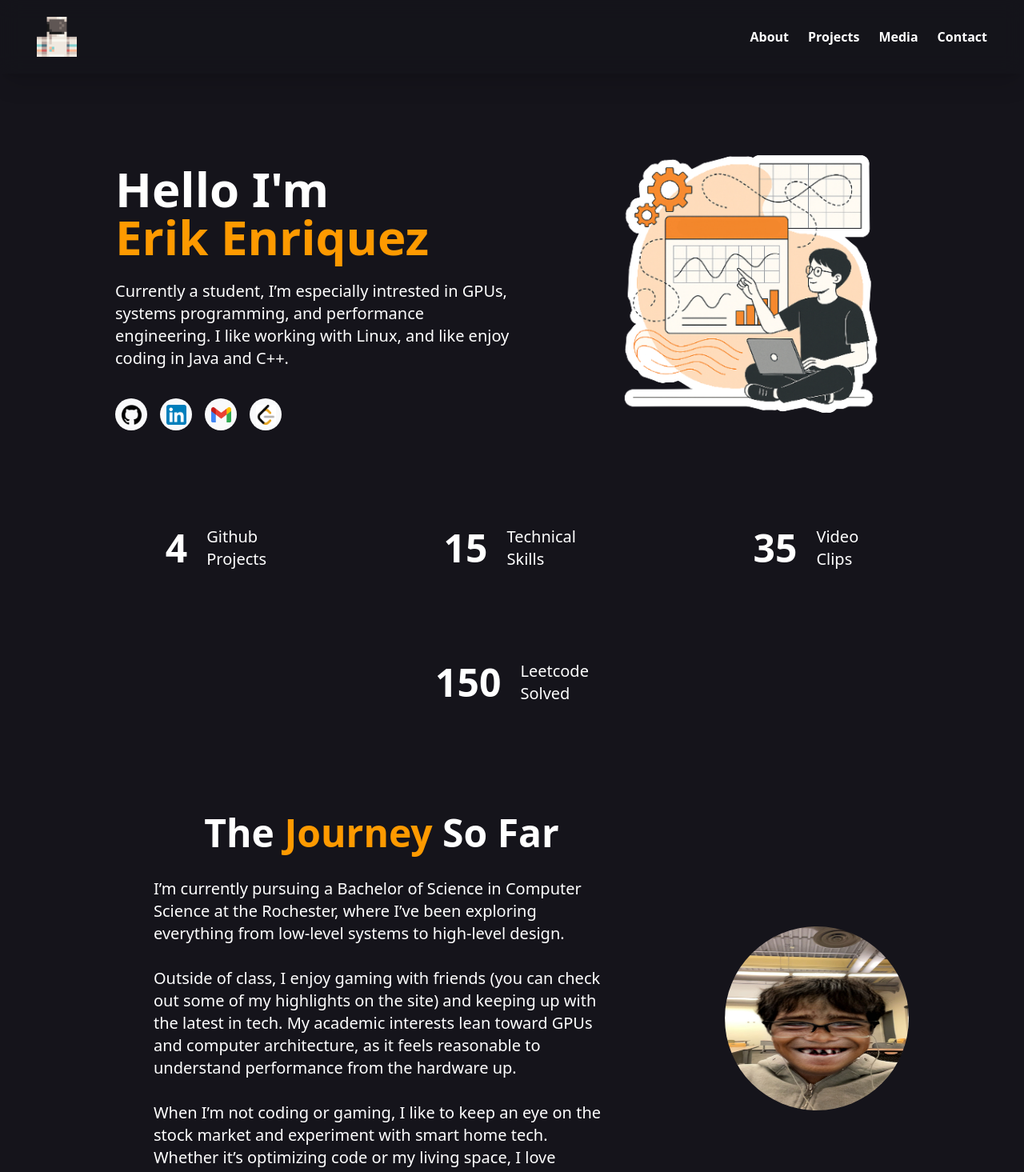
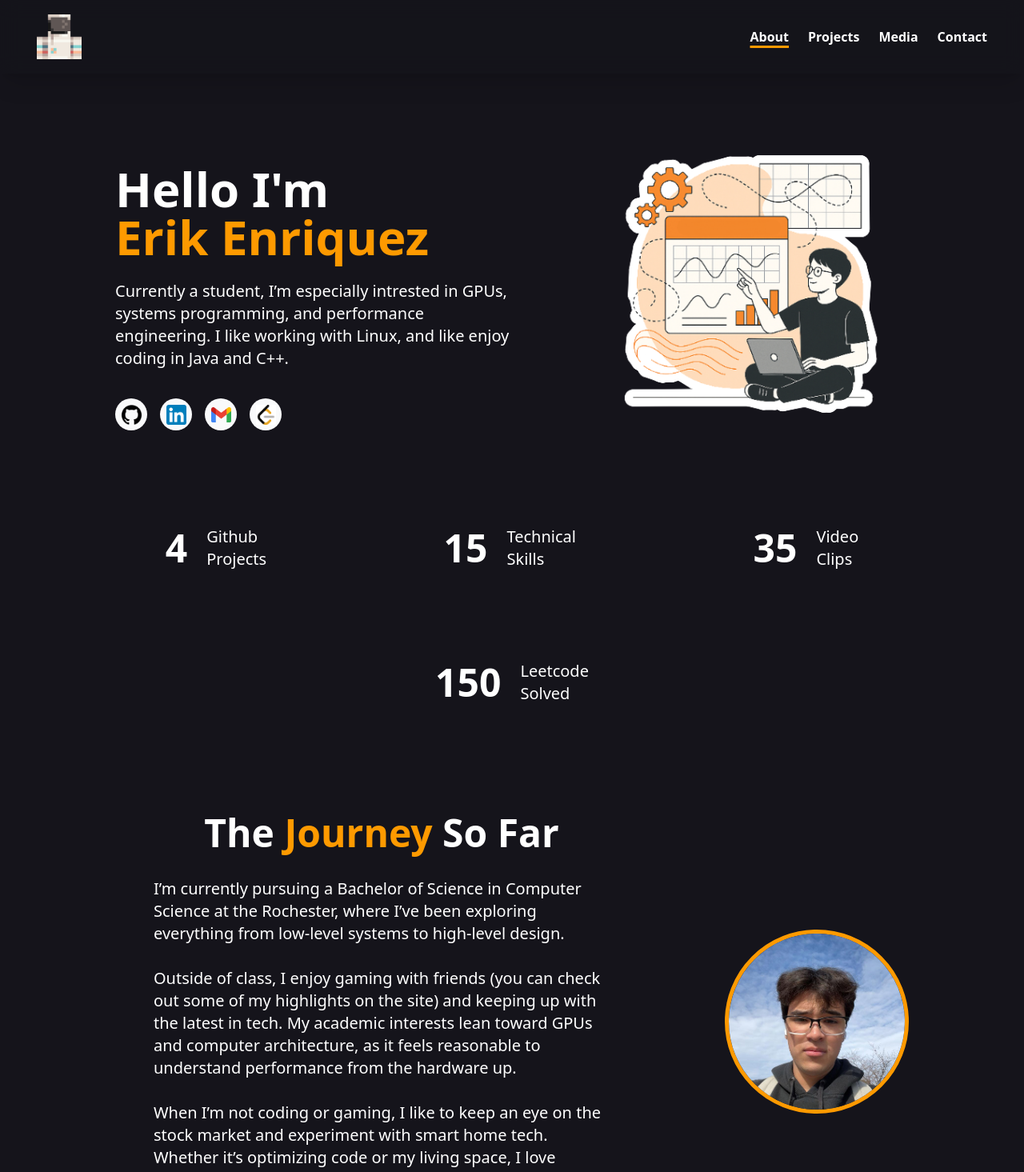
Before and after one commit to erikenriquez34/dashboard-site, a React (Vite) app: page / in a window 1280 px wide. Shown: the top 1465 px of the page at 80% size. Built offline with nearby package versions, Linux system fonts and the light colour scheme.

Commit message:
New image and react router

```diff
--- a/package.json
+++ b/package.json
@@ -13,6 +13,7 @@
     "@tailwindcss/vite": "^4.1.7",
     "react": "^19.1.0",
     "react-dom": "^19.1.0",
+    "react-router-dom": "^7.6.1",
     "tailwindcss": "^4.1.7"
   },
   "devDependencies": {
--- a/src/App.tsx
+++ b/src/App.tsx
@@ -1,77 +1,20 @@
-import Navbar from './components/about/Navbar.tsx'
-import Bubble from './components/about/Bubble.tsx'
-import Stat from './components/about/Stat.tsx'
+import {
+  BrowserRouter as Router,
+  Routes,
+  Route
+} from 'react-router-dom'
+
+import Navbar from './components/Navbar.tsx'
+import About from './components/about/About.tsx'
 
 function App() {
   return (
-    <>
+    <Router>
       <Navbar/>
-      <main className="flex flex-col min-h-screen xl:mt-28 mt-36 pt-12 items-center">
-        <section className="flex flex-col xl:flex-row items-center justify-around px-24 w-fit min-2xl:w-7xl">
-          <div className="px-12 w-[55%]">
-            <h1 className="text-6xl font-bold">Hello I'm</h1>
-            <h1 className="text-6xl mb-6 font-bold text-amber-500">Erik Enriquez</h1>
-            <p className="text-xl mb-9"> Currently a student, I’m especially intrested in GPUs, systems
-              programming, and performance engineering. I like working with Linux, and like enjoy coding
-              in Java and C++. </p>
-            <div className="flex gap-4">
-              <Bubble link="https://github.com/erikenriquez34" icon="github.png"/>
-              <Bubble link="https://www.linkedin.com/in/erikenriquez34/" icon="linkedin.png"/>
-              <Bubble link="https://mail.google.com/mail/u/0/?fs=1&tf=cm&source=mailto&to=erikenriquez34@gmail.com" icon="gmail.png"/>
-              <Bubble link="https://leetcode.com/u/erikenriquez34/" icon ="leetcode.png"/>
-            </div>
-          </div>
-          <div className="justify-center px-12 w-[45%] hidden xl:flex">
-            <img
-            src="simulate-guy.png"
-            className="mb-9 w-fit h-fit"
-            alt="computer-guy"
-            />
-          </div>
-        </section>
-
-        <section className="flex flex-wrap items-center justify-around gap-24 px-36 mb-18 mt-16">
-          <Stat number={4} top="Github" bot="Projects"/>
-          <Stat number={15} top="Technical" bot="Skills"/>
-          <Stat number={35} top="Video" bot="Clips"/>
-          <Stat number={150} top="Leetcode" bot="Solved"/>
-        </section>
-
-        <section className="flex flex-col xl:flex-row items-center justify-around px-24 pt-14 mb-24 w-fit min-2xl:w-7xl">
-          <div className="px-24 text-center w-[95%]">
-            <h1 className="text-5xl font-bold mb-8">
-              The <span className="text-amber-500">Journey</span> So Far
-            </h1>
-
-            <p className="text-left text-xl">
-              I’m currently pursuing a Bachelor of Science in Computer Science at the
-              Rochester, where I’ve been exploring everything from low-level systems to high-level
-              design.<br/><br/>
-
-              Outside of class, I enjoy gaming with friends (you can check out some of
-              my highlights on the site)
-              and keeping up with the latest in tech. My academic interests lean toward GPUs and computer
-              architecture, as it feels reasonable to understand performance from the hardware up.<br/><br/>
-
-              When I’m not coding or gaming, I like to keep an eye on the stock market and experiment
-              with smart home tech. Whether it’s optimizing code or my living space, I love finding
-              practical and efficient solutions.<br/><br/>
-            </p>
-          </div>
-          <div className="flex justify-center px-12 pt-12 w-[40%]">
-            <img
-            src="erikpic.png"
-            className="mb-9 w-fit h-fit rounded-full aspect-square"
-            alt="erik-pic"
-            />
-          </div>
-        </section>
-      </main>
-      <footer className="py-8 px-5 bg-darker-spirit text-center flex w-full">
-        <div className="text-lg w-[33%] text-left">Copyright © 2025 EE</div>
-        <div className="text-lg w-[33%]">erikenriquez34@gmail.com</div>
-      </footer>
-    </>
+      <Routes>
+        <Route path="/" element={<About/>}/>
+      </Routes>
+    </Router>
   )
 }
 
--- /dev/null
+++ b/src/components/Navbar.tsx
@@ -0,0 +1,31 @@
+import {NavLink} from "react-router-dom";
+
+function linkClass({ isActive }: { isActive: boolean }) {
+  return isActive ? "text-white hover:text-amber-500 transition underline underline-offset-5 decoration-3 decoration-amber-500 " :
+  "text-white hover:text-amber-500 transition";
+}
+
+function Navbar() {
+  return (
+    <nav className=" bg-spirit/75 fixed w-full z-50 p-3.5 backdrop-blur-md shadow-xl top-0 left-0">
+      <div className="max-w-7xl mx-auto px-4 sm:px-6 lg:px-8">
+        <div className="flex justify-between h-16 items-center">
+          <div className="cursor-pointer">
+            <NavLink to="/">
+              <img src="body.png" className="w-14 h-14 transition delay-50 duration-100 hover:-translate-y-1 hover:scale-105" />
+            </NavLink>
+          </div>
+
+          <div className="space-x-6 hidden md:flex font-bold">
+            <NavLink to="/" className={linkClass}>About</NavLink>
+            <NavLink to="/projects" className={linkClass}>Projects</NavLink>
+            <NavLink to="/media" className={linkClass}>Media</NavLink>
+            <div className="text-white hover:text-amber-500 hover:cursor-pointer transition">Contact</div>
+          </div>
+        </div>
+      </div>
+    </nav>
+  );
+}
+
+export default Navbar;
--- /dev/null
+++ b/src/components/about/About.tsx
@@ -0,0 +1,76 @@
+import Bubble from './Bubble.tsx'
+import Stat from './Stat.tsx'
+
+function About() {
+  return (
+    <>
+      <main className="flex flex-col min-h-screen xl:mt-28 mt-36 pt-12 items-center">
+        <section className="flex flex-col xl:flex-row items-center justify-around px-24 w-fit min-2xl:w-7xl">
+          <div className="px-12 w-[55%]">
+            <h1 className="text-6xl font-bold">Hello I'm</h1>
+            <h1 className="text-6xl mb-6 font-bold text-amber-500">Erik Enriquez</h1>
+            <p className="text-xl mb-9"> Currently a student, I’m especially intrested in GPUs, systems
+              programming, and performance engineering. I like working with Linux, and like enjoy coding
+              in Java and C++. </p>
+            <div className="flex gap-4">
+              <Bubble link="https://github.com/erikenriquez34" icon="github.png"/>
+              <Bubble link="https://www.linkedin.com/in/erikenriquez34/" icon="linkedin.png"/>
+              <Bubble link="https://mail.google.com/mail/u/0/?fs=1&tf=cm&source=mailto&to=erikenriquez34@gmail.com" icon="gmail.png"/>
+              <Bubble link="https://leetcode.com/u/erikenriquez34/" icon ="leetcode.png"/>
+            </div>
+          </div>
+          <div className="justify-center px-12 w-[45%] hidden xl:flex">
+            <img
+            src="simulate-guy.png"
+            className="mb-9 w-fit h-fit"
+            alt="computer-guy"
+            />
+          </div>
+        </section>
+
+        <section className="flex flex-wrap items-center justify-around gap-24 px-36 mb-18 mt-16">
+          <Stat number={4} top="Github" bot="Projects"/>
+          <Stat number={15} top="Technical" bot="Skills"/>
+          <Stat number={35} top="Video" bot="Clips"/>
+          <Stat number={150} top="Leetcode" bot="Solved"/>
+        </section>
+
+        <section className="flex flex-col xl:flex-row items-center justify-around px-24 pt-14 mb-24 w-fit min-2xl:w-7xl">
+          <div className="px-24 text-center w-[95%]">
+            <h1 className="text-5xl font-bold mb-8">
+              The <span className="text-amber-500">Journey</span> So Far
+            </h1>
+
+            <p className="text-left text-xl">
+              I’m currently pursuing a Bachelor of Science in Computer Science at the
+              Rochester, where I’ve been exploring everything from low-level systems to high-level
+              design.<br/><br/>
+
+              Outside of class, I enjoy gaming with friends (you can check out some of
+              my highlights on the site)
+              and keeping up with the latest in tech. My academic interests lean toward GPUs and computer
+              architecture, as it feels reasonable to understand performance from the hardware up.<br/><br/>
+
+              When I’m not coding or gaming, I like to keep an eye on the stock market and experiment
+              with smart home tech. Whether it’s optimizing code or my living space, I love finding
+              practical and efficient solutions.<br/><br/>
+            </p>
+          </div>
+          <div className="flex justify-center px-12 pt-14 w-[40%]">
+            <img
+            src="erikpic.png"
+            className="mb-9 w-fit h-fit rounded-full aspect-square border-5 border-amber-500"
+            alt="erik-pic"
+            />
+          </div>
+        </section>
+      </main>
+      <footer className="py-8 px-5 bg-darker-spirit text-center flex w-full">
+        <div className="text-lg w-[33%] text-left">Copyright © 2025 EE</div>
+        <div className="text-lg w-[33%]">erikenriquez34@gmail.com</div>
+      </footer>
+    </>
+  );
+}
+
+export default About;
--- a/src/components/about/Navbar.tsx
+++ /dev/null
@@ -1,30 +0,0 @@
-function Navbar() {
-  return (
-    <nav className=" bg-spirit/75 fixed w-full z-50 p-3.5 backdrop-blur-md shadow-xl top-0 left-0">
-      <div className="max-w-7xl mx-auto px-4 sm:px-6 lg:px-8">
-        <div className="flex justify-between h-16 items-center">
-          <div className="cursor-pointer">
-            <img src="body.png" width="50vh" height="50vh" />
-          </div>
-
-          <div className="space-x-6 hidden md:flex">
-            <a href="#about" className="text-white font-bold hover:text-amber-500 transition">
-              About
-            </a>
-            <a href="#projects" className="text-white font-bold hover:text-amber-500 transition">
-              Projects
-            </a>
-            <a href="#media" className="text-white font-bold hover:text-amber-500 transition">
-              Media
-            </a>
-            <a href="#contact" className="text-white font-bold hover:text-amber-500 transition">
-              Contact
-            </a>
-          </div>
-        </div>
-      </div>
-    </nav>
-  );
-}
-
-export default Navbar;
--- a/src/components/about/Stat.tsx
+++ b/src/components/about/Stat.tsx
@@ -6,7 +6,8 @@ interface Props {
 
 function Bubble(props: Props) {
     return (
-        <div className="flex flex-row items-center gap-6 justify-center py-2 px-4 rounded-md cursor-pointer transition delay-50 duration-100 hover:-translate-y-2 hover:bg-amber-500 hover:scale-110">
+        <div className="flex flex-row items-center gap-6 justify-center py-2 px-4 rounded-md cursor-pointer
+        transition delay-50 duration-100 hover:-translate-y-2 hover:bg-amber-500 hover:scale-110">
             <h1 className="text-5xl font-bold">{props.number}</h1>
             <div className="flex flex-column">
               <p className="text-xl">{props.top} <br/> {props.bot}</p>
```
Also changed, not shown: public/erikpic.png, 1 other file (tests, documents, lock files or other folders).
